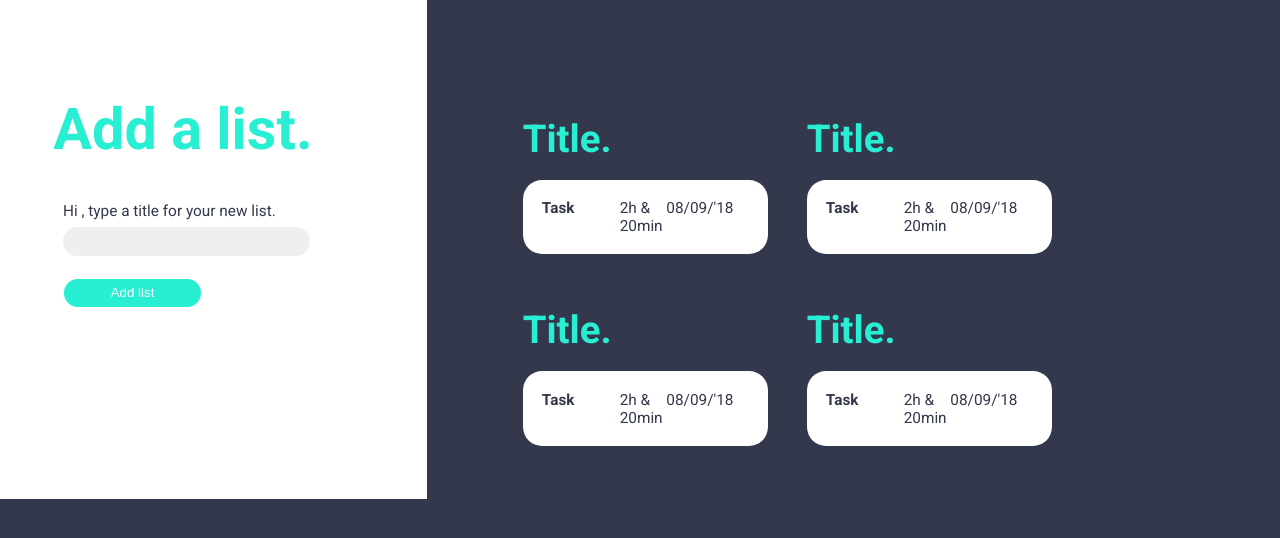
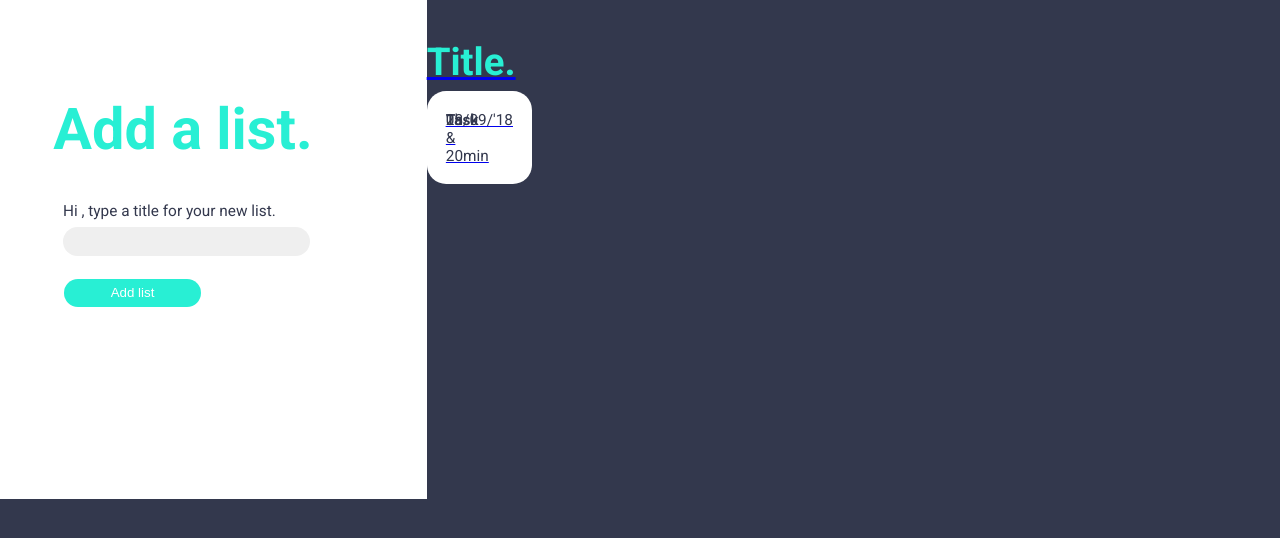
Before and after one commit to Florian962/nextask, a PHP site: page /nextask/ in a window 1280 px wide. Shown: the part 86-624 px from the top of the page. Run offline with PHP 8.4, Linux system fonts and the light colour scheme; the visitor is signed in with stand-in values (Sample User, id 1); data that the repository does not hold is empty.

Commit message:
continue creating lists layout

```diff
--- a/assets/css/style.css
+++ b/assets/css/style.css
@@ -283,20 +283,19 @@ nav {
     grid-column: span 4;
     display: grid;
     grid-template-columns: repeat(16, 1fr);
-    padding-top: 6em;
-    padding-left: 5em;
-    padding-right: 2em;
-    grid-column-gap: 2rem;
+    padding-top: 2em;
+
 }
 .list {
-    grid-column: span 6;
+    grid-column: 2/16;
+    margin-bottom: 1.5em;
 }
 .list:hover {
     cursor: pointer;
 }
 .list h3 {
     color: var(--green);
-    margin-bottom: 0.5em;
+    margin-bottom: 0.2em;
 }
 .list h3:hover {
     text-decoration: underline;
@@ -309,15 +308,16 @@ nav {
     grid-template-columns: repeat(10, 1fr);
 }
 .list__block--task {
-    grid-column: 1/6;
+    grid-column: 1/5;
 }
 .list__block--duration {
-    grid-column: 6/9;
+    grid-column: 5/9;
 }
 .list__block--deadline {
     grid-column: 9/10;
 }
-.list__block div p {
+.list__block li {
     color: var(--darkgrey);
     font-size: 0.8em;
+    list-style: none;
 }
--- a/index.php
+++ b/index.php
@@ -53,63 +53,18 @@
             </form>
         </section>
         <section class="lists">
+                <a href="php/list.php">
+                    <article class="list">
+                        <h3>Title.</h3>
+                            <ul class="list__block">
+                                <li class="list__block--task fat-text">Task</li>
+                                <li class="list__block--duration">2h & 20min</li>
+                                <li class="list__block--deadline">08/09/'18</li>
+                            </ul>
+                    </article>
+                </a>
 
-                <article class="list">
-                    <h3>Title.</h3>
-                    <div class="list__block">
-                        <div class="list__block--task">
-                            <p class="fat-text">Task</p>
-                        </div>
-                        <div class="list__block--duration">
-                            <p>2h & 20min</p>
-                        </div>
-                        <div class="list__block--deadline">
-                            <p>08/09/'18</p>
-                        </div>
-                    </div>
-                </article>
-                <article class="list">
-                    <h3>Title.</h3>
-                    <div class="list__block">
-                        <div class="list__block--task">
-                            <p class="fat-text">Task</p>
-                        </div>
-                        <div class="list__block--duration">
-                            <p>2h & 20min</p>
-                        </div>
-                        <div class="list__block--deadline">
-                            <p>08/09/'18</p>
-                        </div>
-                    </div>
-                </article>
-                <article class="list">
-                    <h3>Title.</h3>
-                    <div class="list__block">
-                        <div class="list__block--task">
-                            <p class="fat-text">Task</p>
-                        </div>
-                        <div class="list__block--duration">
-                            <p>2h & 20min</p>
-                        </div>
-                        <div class="list__block--deadline">
-                            <p>08/09/'18</p>
-                        </div>
-                    </div>
-                </article>
-                <article class="list">
-                    <h3>Title.</h3>
-                    <div class="list__block">
-                        <div class="list__block--task">
-                            <p class="fat-text">Task</p>
-                        </div>
-                        <div class="list__block--duration">
-                            <p>2h & 20min</p>
-                        </div>
-                        <div class="list__block--deadline">
-                            <p>08/09/'18</p>
-                        </div>
-                    </div>
-                </article>
+
         </section>
     <main>
     <footer>
```
